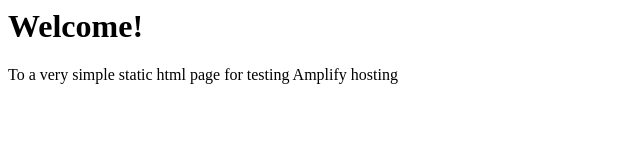
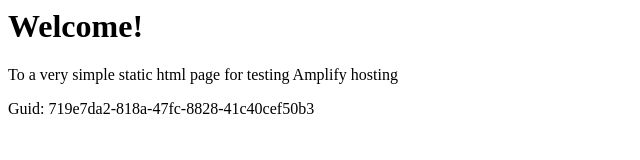
Before and after one commit to aws-aemilia-bah/Github-PR-Commit-Integration-Test-DoNotTouch-GitHubAutoBuildCanaryTest-v1-preprod-me-south-1, a website: page src/index.html in a window 1280 px wide. Shown: the whole page, without its empty margins (0-640 px from the left). Drawn offline with Linux system fonts and the light colour scheme.

Commit message:
commit from integ tests

```diff
--- a/src/index.html
+++ b/src/index.html
@@ -1,3 +1,5 @@
+
+
 <html lang="en">
 
 <head>
@@ -10,6 +12,6 @@
 <body>
     <h1>Welcome!</h1>
     <p>To a very simple static html page for testing Amplify hosting</p>
-</body>
+    <p>Guid: 719e7da2-818a-47fc-8828-41c40cef50b3</p></body>
 
 </html>
```
